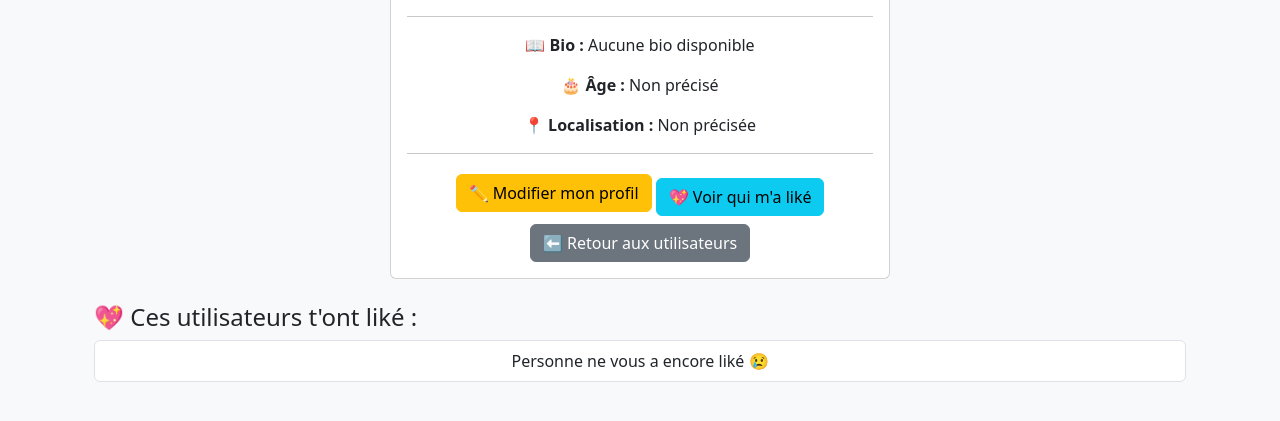
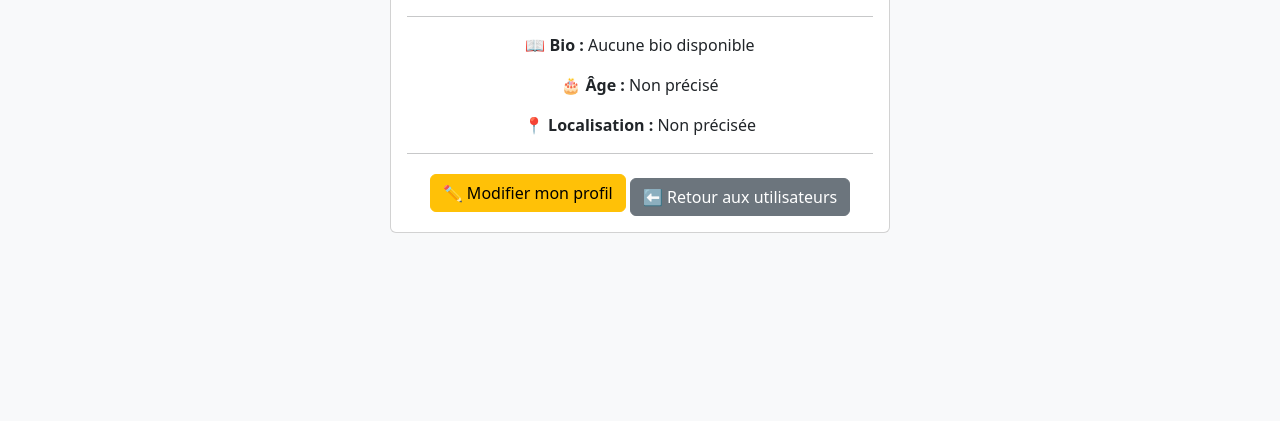
Before and after one commit to tomtomtefa/lasamigas, a Django app: template templates/users/profile.html in a window 1280 px wide. Shown: the part 131-552 px from the top of the page. Run offline with Django 5.2, Linux system fonts and the light colour scheme; the template is opened without the code that fills it, so the values that code supplies are empty; some libraries are stand-ins or nearby versions.

```diff
--- a/templates/users/profile.html
+++ b/templates/users/profile.html
@@ -18,47 +18,21 @@
             <p><strong>📍 Localisation :</strong> {{ user.location|default:"Non précisée" }}</p>
             <hr>
 
-            <!-- 🔹 Bouton Liker -->
             {% if request.user != user %}
                 <button id="like-button" class="btn btn-primary mt-2">
-                    {% if liked %}
-                        ✅ Déjà Liké !
-                    {% else %}
-                        ❤️ Liker
-                    {% endif %}
+                    ❤️ Liker
                 </button>
             {% endif %}
 
-            <!-- 🔹 Boutons de gestion du profil -->
             {% if request.user == user %}
                 <a href="{% url 'edit-profile' username=user.username %}" class="btn btn-warning">
                     ✏️ Modifier mon profil
-                </a>
-
-                <!-- 🔹 Voir les personnes qui ont liké -->
-                <a href="{% url 'liked-users' username=user.username %}" class="btn btn-info mt-2">
-                    💖 Voir qui m'a liké
                 </a>
             {% endif %}
 
             <a href="{% url 'user-list-page' %}" class="btn btn-secondary mt-2">⬅️ Retour aux utilisateurs</a>
         </div>
     </div>
-
-    {% if request.user == user %}
-    <div class="mt-4">
-        <h4>💖 Ces utilisateurs t'ont liké :</h4>
-        <ul class="list-group">
-            {% for liker in likers %}
-                <li class="list-group-item">
-                    <a href="{% url 'user-profile' username=liker.username %}">{{ liker.username }}</a>
-                </li>
-            {% empty %}
-                <li class="list-group-item text-center">Personne ne vous a encore liké 😢</li>
-            {% endfor %}
-        </ul>
-    </div>
-    {% endif %}
 </div>
 
 <script>
--- a/users/urls.py
+++ b/users/urls.py
@@ -26,7 +26,7 @@ urlpatterns = [
     path('like/<str:username>/', LikeUserView.as_view(), name='like-user'),  # Liker un utilisateur
     path('unlike/<str:username>/', UnlikeUserView.as_view(), name='unlike-user'),  # Retirer un like
     path('likes/', LikedUsersListView.as_view(), name='likes-received'),  # Voir qui m'a liké
-    path('profile/<str:username>/likes/', liked_users_list, name='liked-users'),
+
 
     # 🔹 Debug (optionnel)
     path('debug/', debug_info, name='debug-info'),  # Voir tous les utilisateurs en JSON (test)
```
